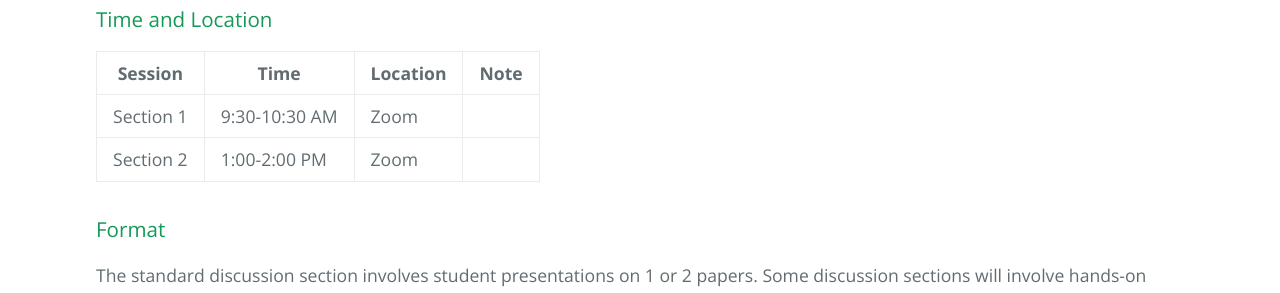
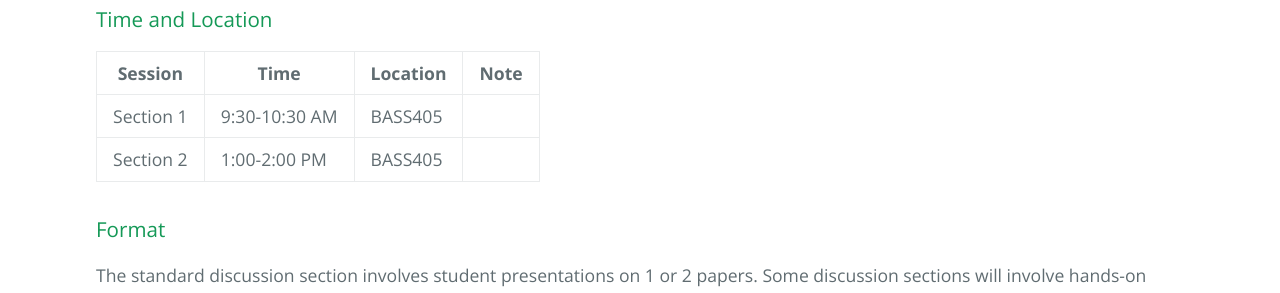
Before and after one commit to gersteinlab/cbb752b23, a Jekyll site: the page built from discussion.md, in a window 1280 px wide and 900 px high, scrolled down 358 px. Shown: the part 156-449 px from the top of the window. Built offline with Jekyll 4.4.1, drawn with Linux system fonts in a browser that asks for light colours.

Commit message:
Update discussion.md

```diff
--- a/discussion.md
+++ b/discussion.md
@@ -9,8 +9,8 @@ layout: page
 
 | Session | Time | Location | Note |
 | --- | --- | --- | --- |
-| Section 1 | 9:30-10:30 AM | Zoom | &nbsp; |
-| Section 2 | 1:00-2:00 PM  | Zoom | &nbsp; |
+| Section 1 | 9:30-10:30 AM | BASS405 | &nbsp; |
+| Section 2 | 1:00-2:00 PM  | BASS405 | &nbsp; |
 
 ### Format
 
```
